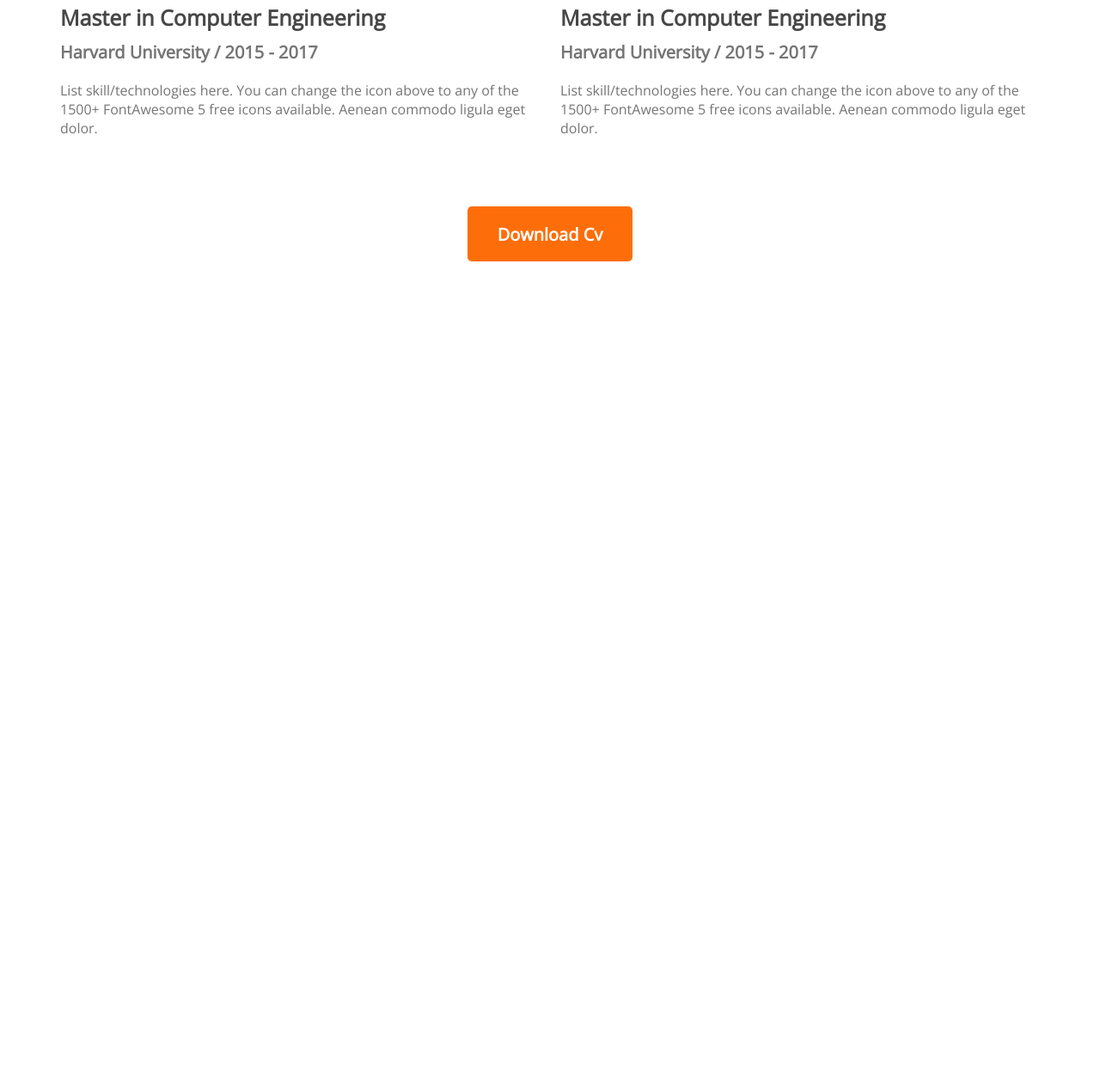
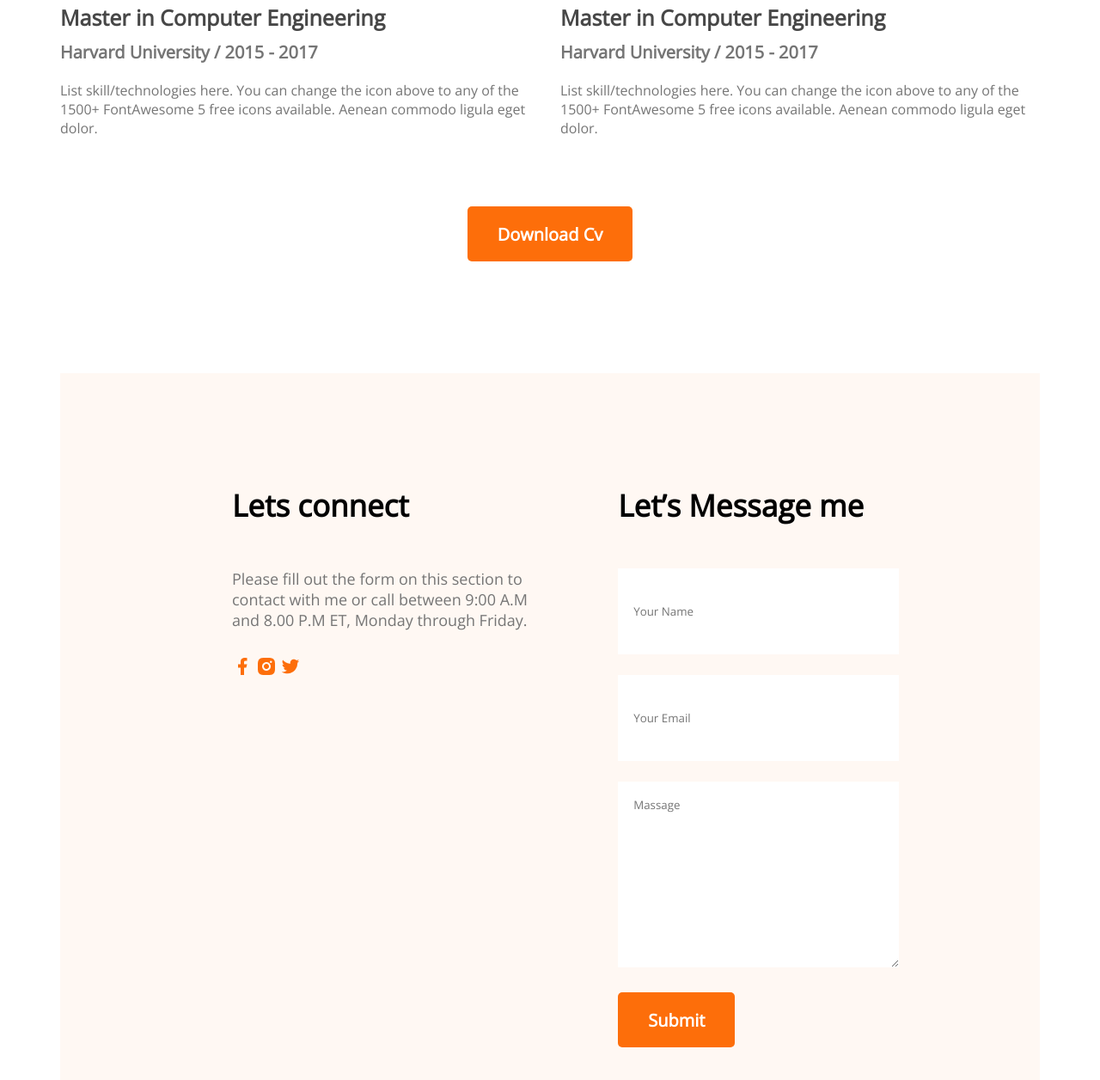
Before and after one commit to AnoyRoy/developer-portfolio, a plain HTML site: page index.html in a window 1280 px wide. Shown: the part 2747-4003 px from the top of the page at 86% size. Before the commit the page ends 3051 px from the top, so only its background shows below. Drawn offline with nearby package versions, Linux system fonts and the light colour scheme.

Commit message:
last part

```diff
--- a/index.html
+++ b/index.html
@@ -149,6 +149,36 @@
             </div>
 
         </section>
+
+        <!-- contact section -->
+
+        <section class="contact">
+            <div>
+                <h3 class="section-title">Lets connect</h3>
+                <p class="section-description">
+                    Please fill out the form on this section to contact with me or call between 9:00 A.M and 8.00 P.M ET, Monday through Friday.
+                </p>
+                <a href="">
+                    <img src="images/icons/facebook.png" alt="">
+                </a>
+                <a href="">
+                    <img src="images/icons/insta.png" alt="">
+                </a>
+                <a href="">
+                    <img src="images/icons/twitter.png" alt="">
+                </a>
+            </div>
+            <div>
+                <h3 class="section-title">Let’s Message me</h3>
+
+                <form action="">
+                    <input type="text" name="" id="" placeholder="Your Name">
+                    <input type="email" name="" id="" placeholder="Your Email">
+                    <textarea name="" id="" cols="30" rows="10" placeholder="Massage"></textarea>
+                    <input class="btn-primary" type="submit" value="Submit">
+                </form>
+            </div>
+        </section>
     </main>
 
 
--- a/styles/portfolio.css
+++ b/styles/portfolio.css
@@ -185,3 +185,28 @@
     margin-top: 50px;
     text-align: center;
 }
+
+/* contact styles */
+
+.contact .section-title{
+    text-align: left;
+}
+.contact{
+    display: flex;
+    gap: 100px;
+    background: #FFF8F3;
+    padding: 130px 200px;
+}
+.contact input[type="text"] , input[type="email"] ,textarea{
+    margin-bottom: 24px;
+    border: 0;
+    width: 100%;
+    padding: 18px;
+}
+input{
+    height: 64px;
+}
+
+.contact a{
+    text-decoration: none;
+}
```
